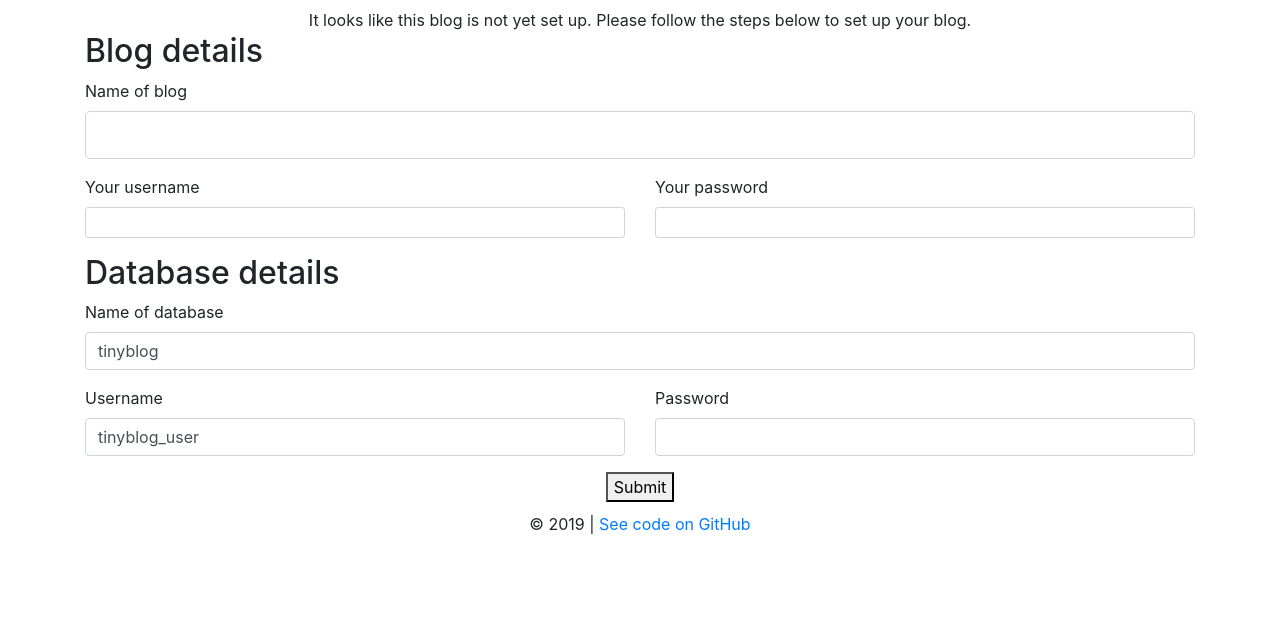
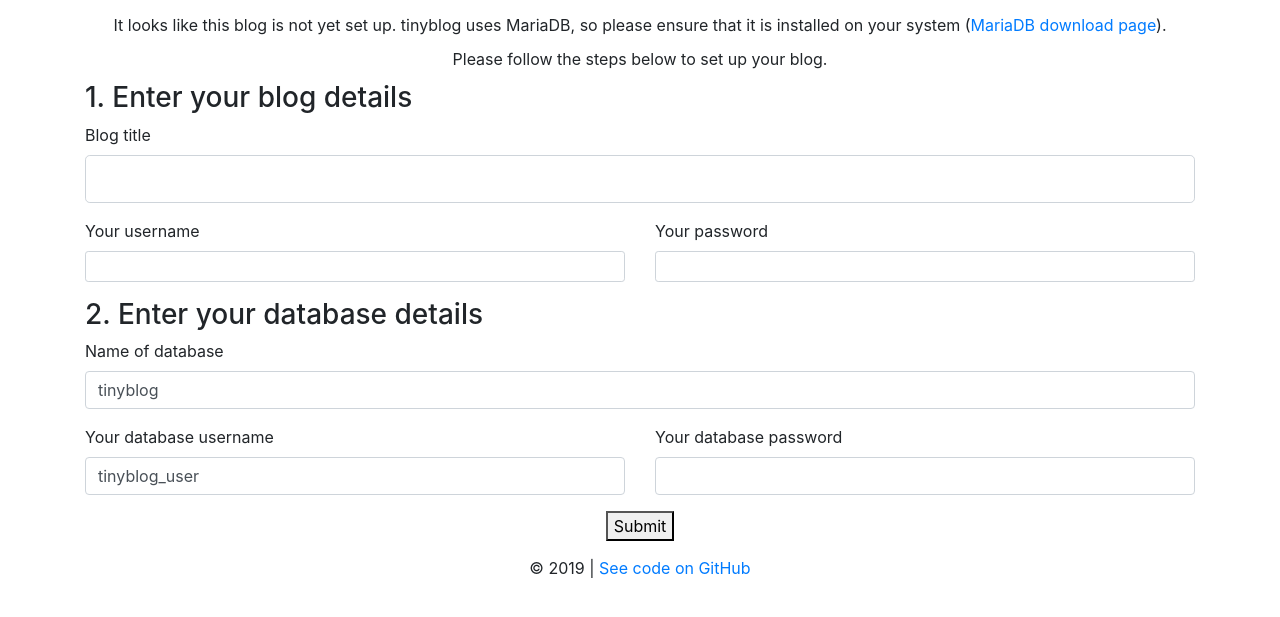
Before and after one commit to geopic/for-recruiters, a PHP site: page / in a window 1280 px wide. Shown: the part 67-684 px from the top of the page. Run offline with PHP 8.4, Linux system fonts and the light colour scheme; a stand-in replaces the project's code that opens the database connection.

Commit message:
'tinyblog': blog-create form additions (char counts, usability tweaks)

```diff
--- a/tinyblog/index.php
+++ b/tinyblog/index.php
@@ -1,23 +1,26 @@
-<!--
+<?php
 /**
  * tinyblog/index.php
  * The index file for the 'tinyblog' project in the 'for-recruiters' repository.
  * © George Pickering 2019, https://github.com/geopic
  */
--->
 
-<?php
 include_once('./src/inc/header.inc.php');
 ?>
   <main>
-    <?php if (true): ?>
+    <?php if (isset($_Blog)): ?>
+      <div class="container d-flex flex-column flex-wrap" id="blog-detected">
+        Blog is detected.
+      </div>
+    <?php else: ?>
       <section class="container d-flex flex-column flex-wrap" id="no-blog-detected">
-        <div class="align-self-center">It looks like this blog is not yet set up. Please follow the steps below to set up your blog.</div>
-        <form action="./src/inc/setupblog.inc.php" method="post">
+        <div class="align-self-center">It looks like this blog is not yet set up. tinyblog uses MariaDB, so please ensure that it is installed on your system (<a href="https://downloads.mariadb.org/">MariaDB download page</a>).</div>
+        <div class="align-self-center">Please follow the steps below to set up your blog.</div>
+        <form action="./src/inc/setupblog.inc.php" method="post" id="form-blog-setup">
           <div id="form-blog-setup-general">
-            <h2 class="display-5">Blog details</h2>
+            <h2 class="display-5 h3">1. Enter your blog details</h2>
             <div class="form-group">
-              <label for="blog-name">Name of blog</label>
+              <label for="blog-name">Blog title</label>
               <input type="text" name="blog-name" class="form-control form-control-lg" id="blog-name" minlength="3" maxlength="64" required/>
             </div>
             <div class="row">
@@ -31,19 +34,22 @@ include_once('./src/inc/header.inc.php');
               </div>
             </div>
           </div>
-          <div id="form-blog-setup-database">
-            <h2 class="display-5">Database details</h2>
+          <div id="form-blog-setup-database panel">
+            <h2 class="display-5 h3">2. Enter your database details</h2>
+            <div>
+
+            </div>
             <div class="form-group">
-              <label for="db-name">Name of database</label>
+              <label class="control-label" for="db-name">Name of database</label>
               <input type="text" name="db-name" class="form-control form-control" id="db-name" minlength="3" maxlength="64" value="tinyblog" required/>
             </div>
             <div class="row">
               <div class="form-group col">
-                <label for="db-user-name">Username</label>
+                <label class="control-label" for="db-user-name">Your database username</label>
                 <input type="text" name="db-user-name" class="form-control form-control" id="db-user-name" minlength="3" maxlength="32" value="tinyblog_user" required/>
               </div>
               <div class="form-group col">
-                <label for="db-user-pass">Password</label>
+                <label class="control-label" for="db-user-pass">Your database password</label>
                 <input type="password" name="db-user-pass" class="form-control form-control" id="db-user-pass" minlength="3" maxlength="32" required/>
               </div>
             </div>
@@ -55,6 +61,37 @@ include_once('./src/inc/header.inc.php');
       </section>
     <?php endif; ?>
   </main>
+
+<style>
+#no-blog-detected > * {
+  margin: 5px 0px;
+}
+</style>
+
+<script>
+$('document').ready(() => {
+  const inputs = $('input[type=text], input[type=password]');
+
+  // Programmatically add .input-count spans to each .form-group div
+  inputs.each((index, el) => {
+    $(el).parent().find('label').after(` <span class="input-count d-none">(<span class="input-count-num">${$(el).val().length}</span> / ${$(el).attr('maxlength')} chars)</span>`);
+  })
+
+  // Add event handlers to make .input-count spans work as they should
+  $('input[type=text], input[type=password]').each((index, el) => {
+    $(el).on('focus', evt => {
+      $(evt.target).parent().find('.input-count').removeClass('d-none');
+    })
+    $(el).on('blur', evt => {
+      $(evt.target).parent().find('.input-count').addClass('d-none');
+    })
+    $(el).on('input', evt => {
+      const targ = evt.target;
+      $(targ).parent().find('.input-count-num').text($(targ).val().length)
+    })
+  })
+})
+</script>
 <?php
 include_once('./src/inc/footer.inc.php');
 ?>
```
